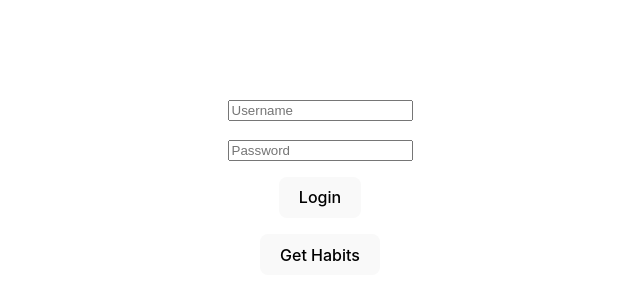
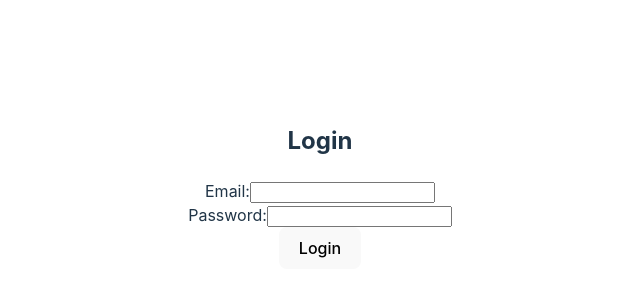
Before and after one commit to hoangtv090103/life-gamifying-fe, a React (Vite) app: page / in a window 1280 px wide. Shown: the part 214-514 px from the top of the page, without its empty margins (320-960 px from the left). Built offline with nearby package versions, Linux system fonts and the light colour scheme.

Commit message:
Add Login page component & store token in cookies

```diff
--- a/src/App.tsx
+++ b/src/App.tsx
@@ -1,78 +1,43 @@
-import { useState } from "react";
+import { useState, useEffect } from "react";
 import "./App.css";
-import axios from "axios";
+import Login from "./page/Login";
 
 function App() {
   const [token, setToken] = useState("");
-  const [loading, setLoading] = useState(false);
-  const [username, setUsername] = useState("");
-  const [password, setPassword] = useState("");
 
-  const login = async () => {
-    setLoading(true);
-    try {
-      const res = await axios.post("/api/auth/login", {
-        username,
-        password,
-      });
-      const data = res.data;
+  useEffect(() => {
+    setToken(
+      document.cookie.replace(
+        /(?:(?:^|.*;\s*)token\s*\\=\s*([^;]*).*$)|^.*$/,
+        "$1"
+      )
+    );
+  }, []); // Empty dependency array ensures the effect runs only once
 
-      setToken(data.token);
-    } catch (error) {
-      console.error(error);
-    }
-    setLoading(false);
-  };
-
-  console.log(username, password, token);
+  console.log(token);
+  console.log(document.cookie.includes("token"));
 
   return (
     <>
       <div className="App">
-        <header className="App-header">
-          <p>
-            <input
-              type="text"
-              placeholder="Username"
-              value={username}
-              onChange={(e) => setUsername(e.target.value)}
-            />
-          </p>
-          <p>
-            <input
-              type="password"
-              placeholder="Password"
-              value={password}
-              onChange={(e) => setPassword(e.target.value)}
-            />
-          </p>
-          <p>
-            <button onClick={login} disabled={loading}>
-              Login
-            </button>
-          </p>
-          <p>{token}</p>
-          <p>
+        {document.cookie.includes("token") ? (
+          <div>
+            <h2>Logged in</h2>
+            <p>Token: {token}</p>
+
             <button
-              onClick={async () => {
-                try {
-                  const response = await axios.get("/api/v1/habits", {
-                    headers: {
-                      Authorization: `${token}`,
-                    },
-                  });
-                  const data = response.data;
-
-                  console.log(data);
-                } catch (error) {
-                  console.error(error);
-                }
+              onClick={() => {
+                document.cookie =
+                  "token=; expires=Thu, 01 Jan 1970 00:00:00 UTC; path=/;";
+                setToken("");
               }}
             >
-              Get Habits
+              Logout
             </button>
-          </p>
-        </header>
+          </div>
+        ) : (
+          <Login />
+        )}
       </div>
     </>
   );
--- /dev/null
+++ b/src/page/Login.tsx
@@ -0,0 +1,56 @@
+import axios from "axios";
+import React, { useState } from "react";
+
+const Login: React.FC = () => {
+  const [login, setLogin] = useState("");
+  const [password, setPassword] = useState("");
+
+  const handleEmailChange = (e: React.ChangeEvent<HTMLInputElement>) => {
+    setLogin(e.target.value);
+  };
+
+  const handlePasswordChange = (e: React.ChangeEvent<HTMLInputElement>) => {
+    setPassword(e.target.value);
+  };
+
+  const handleSubmit = async (e: React.FormEvent) => {
+    e.preventDefault();
+    try {
+      const res = await axios.post("/api/auth/login", {
+        username: login,
+        email: login,
+        password: password,
+      });
+
+      const data = res.data;
+
+      // Save the token in cookie
+      document.cookie = `token=${data.token}`;
+    } catch (error) {
+      console.error(error);
+    }
+  };
+
+  return (
+    <div>
+      <h2>Login</h2>
+      <form onSubmit={handleSubmit}>
+        <div>
+          <label>Email:</label>
+          <input type="login" value={login} onChange={handleEmailChange} />
+        </div>
+        <div>
+          <label>Password:</label>
+          <input
+            type="password"
+            value={password}
+            onChange={handlePasswordChange}
+          />
+        </div>
+        <button type="submit">Login</button>
+      </form>
+    </div>
+  );
+};
+
+export default Login;
```
Also changed, not shown: 1 other file (tests, documents, lock files or other folders).
